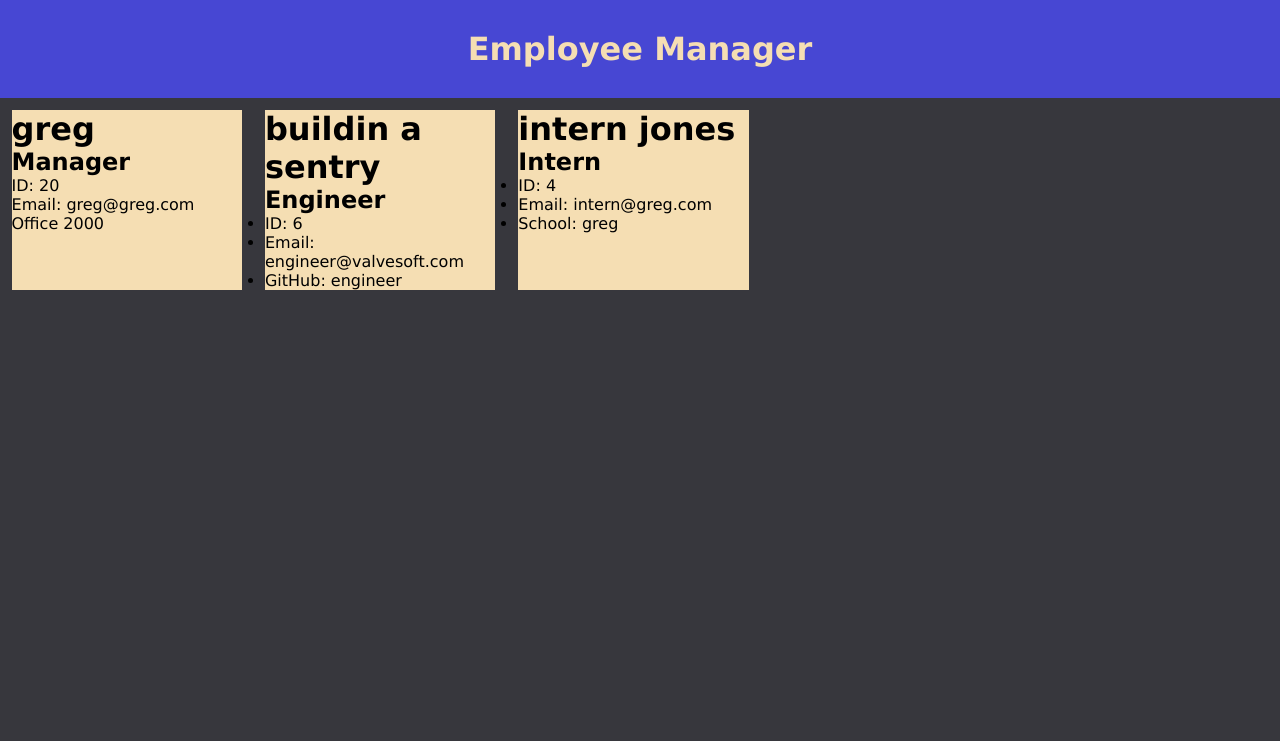
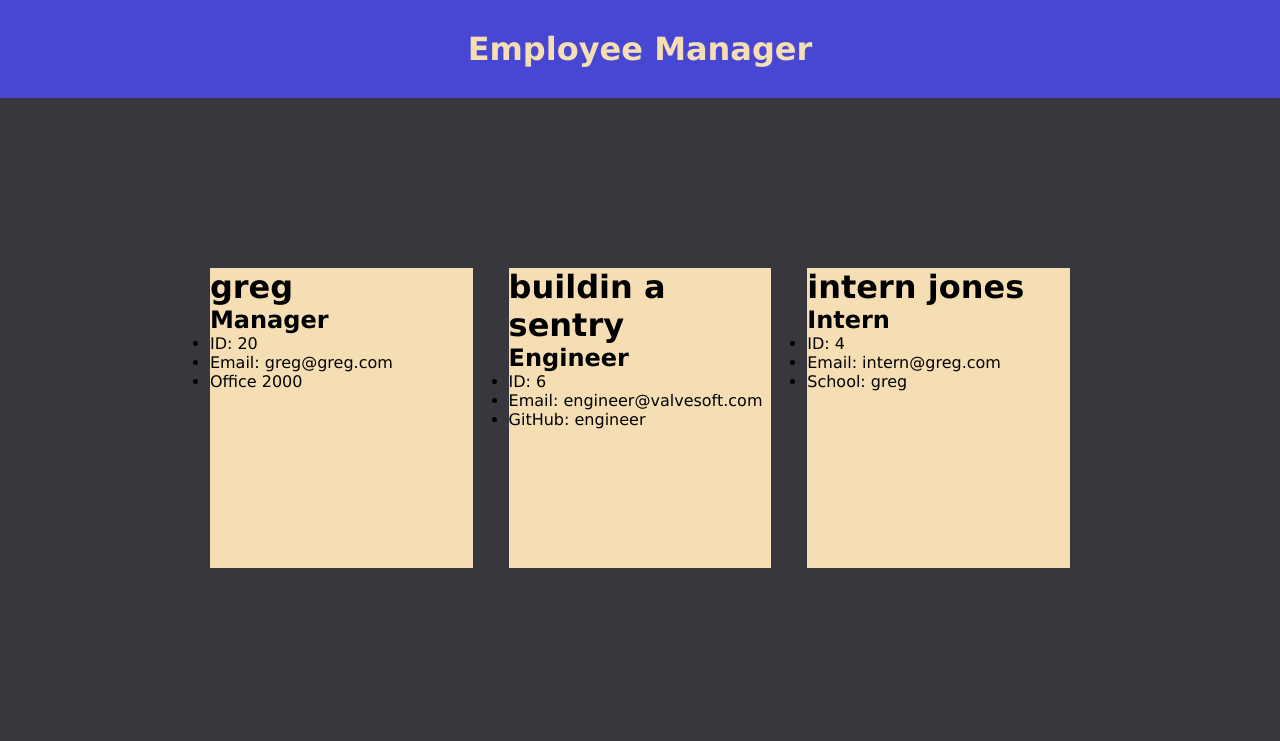
Before and after one commit to tannerkothlow/employee-manager, a website: page output/style-test.html in a window 1280 px wide. Drawn offline with Linux system fonts and the light colour scheme.

Commit message:
card flex

```diff
--- a/output/style-test.html
+++ b/output/style-test.html
@@ -9,6 +9,7 @@
 </head>
 <body>
 <header><h1>Employee Manager</h1></header>
+<div class="card-box">
 <div class="card-holder">
 
         <div class="emp-card">
@@ -42,5 +43,6 @@
         </div>
 
 </div>
+</div>
 </body>
 </html>
--- a/output/style.css
+++ b/output/style.css
@@ -15,13 +15,22 @@ header {
     color: wheat;
 }
 
+.card-box {
+    display: flex;
+    align-items: center;
+    justify-content: center;
+    height: 80vh;
+    margin: auto;
+}
+
 .card-holder {
     display: flex;
-    width: 60%;
+    width: 70%;
 }
 
 .emp-card {
     background-color: wheat;
     width: 30%;
-    margin: 1.5%;
+    margin: 4% 2%;
+    height: 300px;
 }
```
Also changed, not shown: 1 other file.
